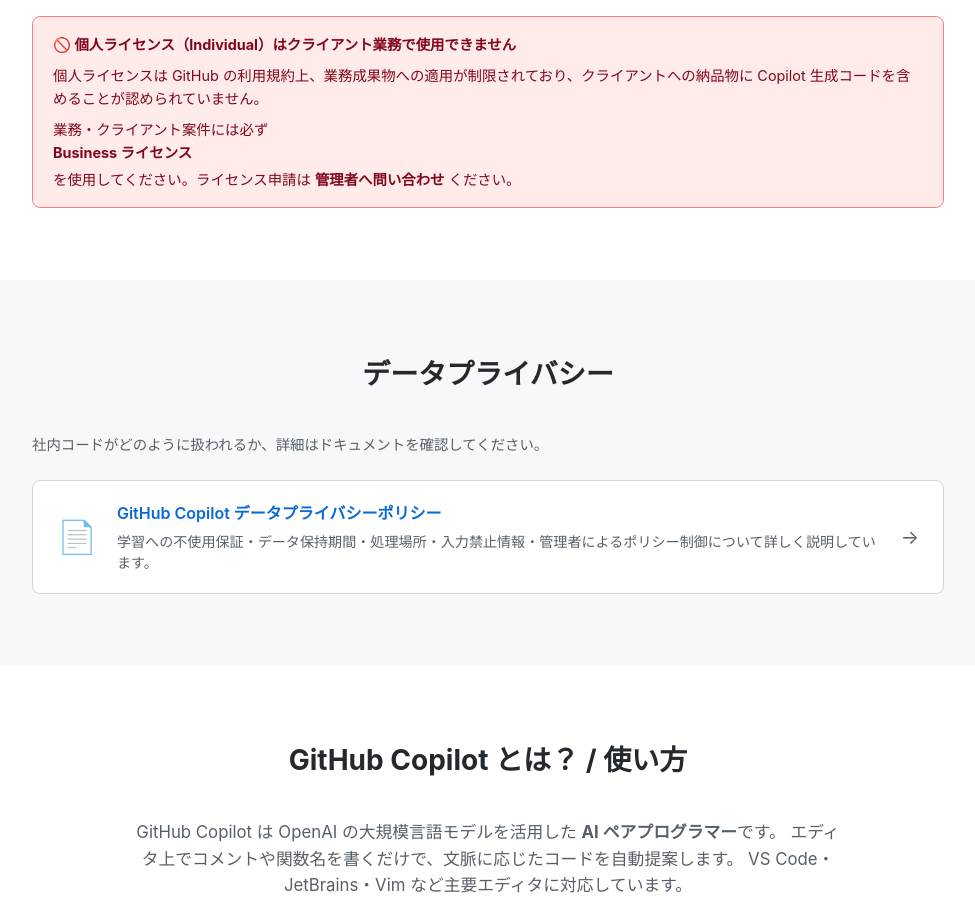
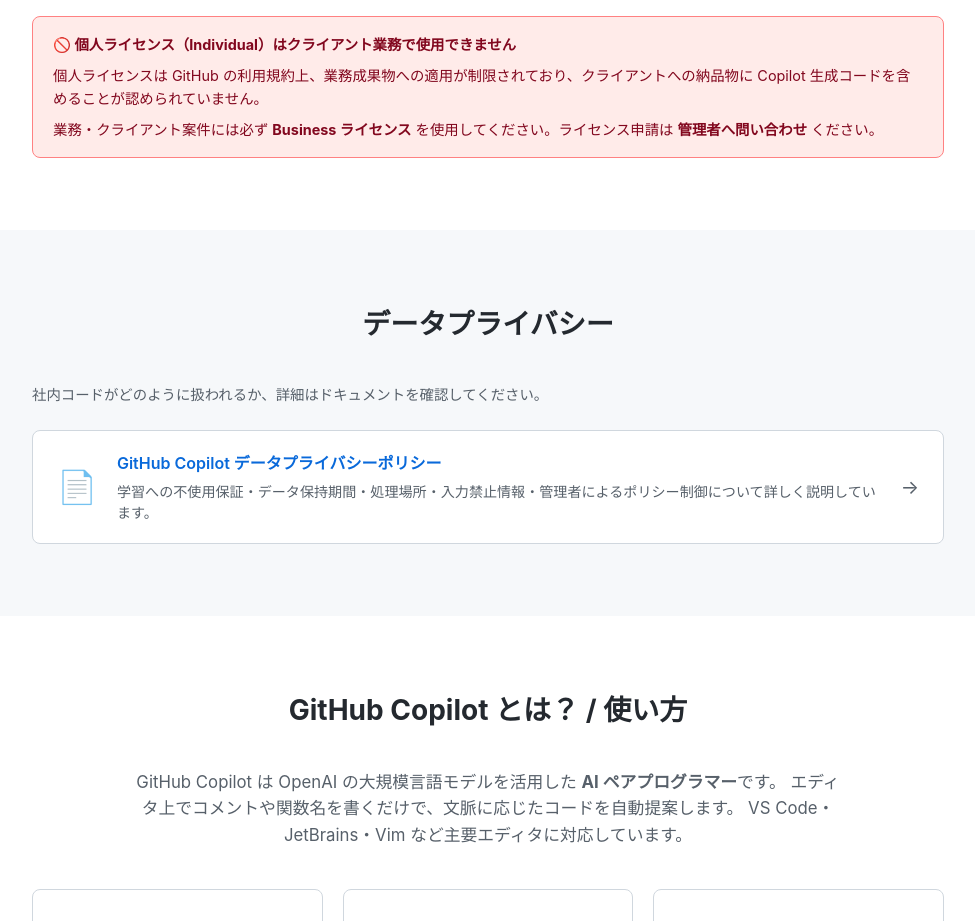
Before and after one commit to kazu-mottan/github-enterprise-portal, a plain HTML site: page github-copilot.html in a window 1280 px wide. Shown: the part 2020-2941 px from the top of the page, without its empty margins (152-1127 px from the left). Drawn offline with Linux system fonts and the light colour scheme.

Commit message:
Fix strong display:block leaking into inline text inside alert boxes

```diff
--- a/github-copilot.html
+++ b/github-copilot.html
@@ -256,7 +256,7 @@
       color: #82071e;
       margin-top: 20px;
     }
-    .alert-box strong { display: block; margin-bottom: 4px; }
+    .alert-box > strong { display: block; margin-bottom: 4px; }
 
     /* ドキュメントリンクカード */
     .doc-link-card {
```
Also changed, not shown: security-standards.html (+1 -1 lines).
